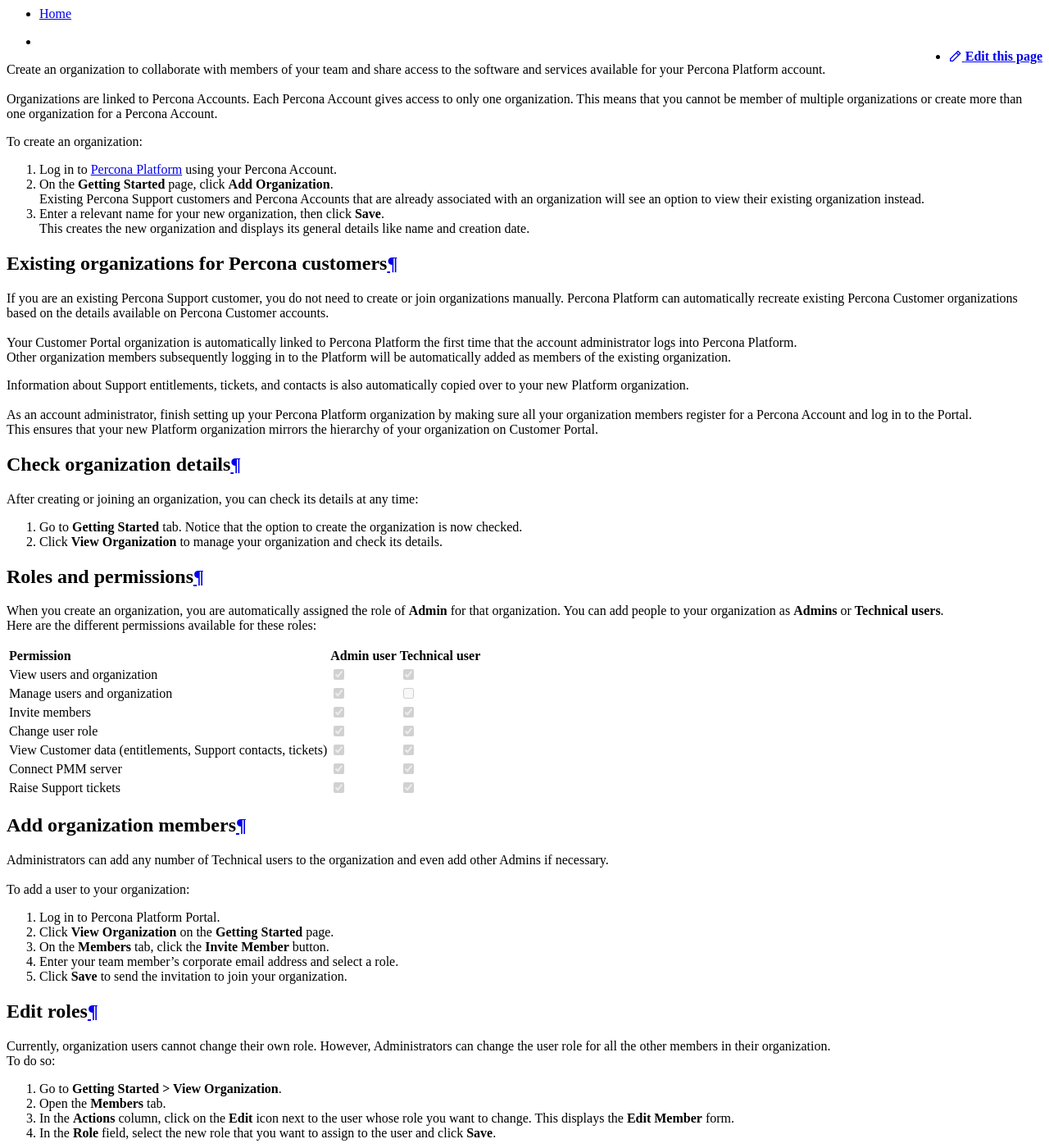
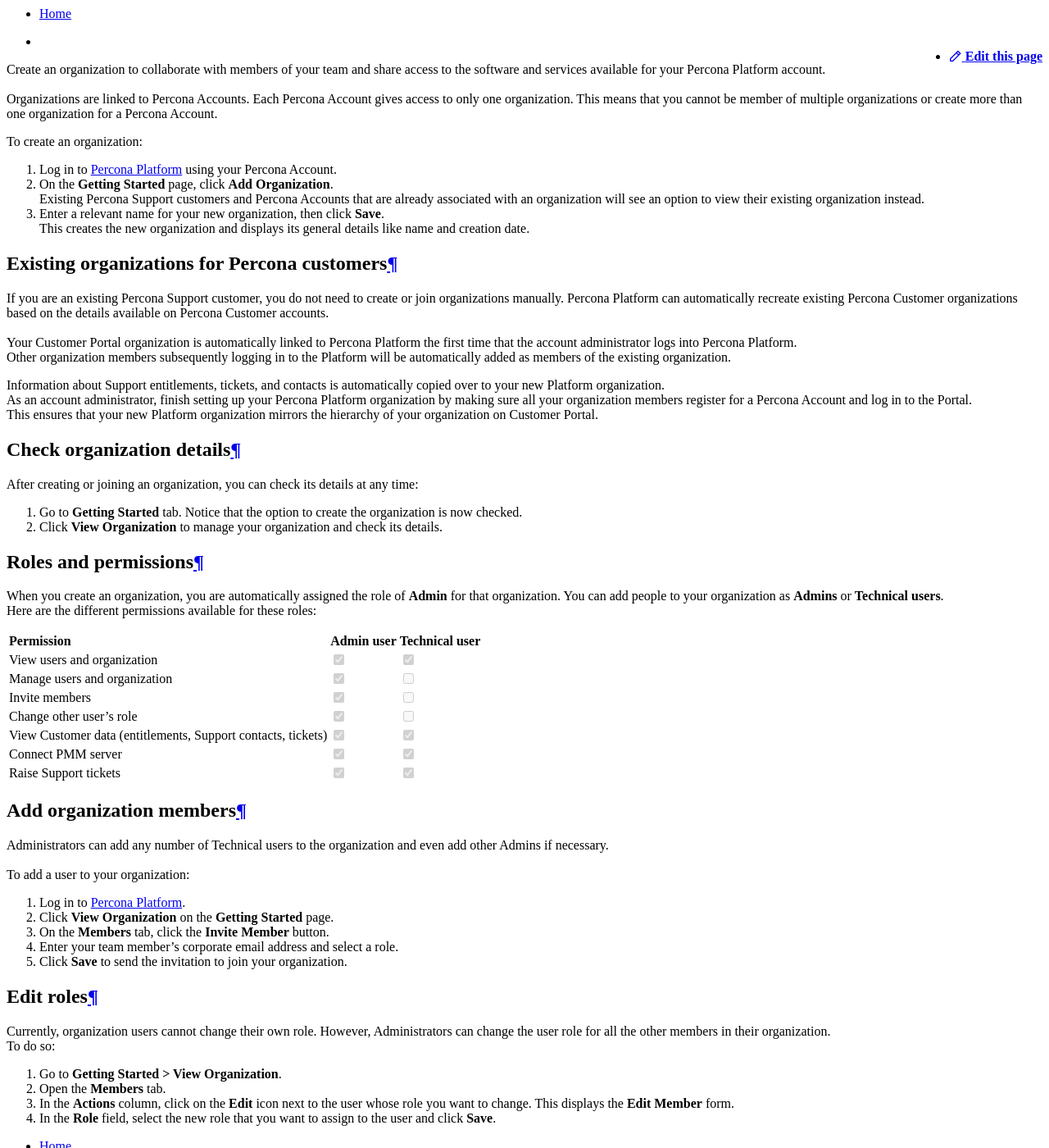
Before and after one commit to percona/portal-doc, an MkDocs documentation site: the page built from docs/create-manage-organizations.md, in a window 1280 px wide and 1400 px high. Shown: the whole window at 82% size. Built offline with MkDocs 1.6.1 and Material for MkDocs 9.7.7, drawn with Linux system fonts in a browser that asks for light colours; nearby versions of some CDN libraries.

Commit message:
Corrected permission info and removed unecessary titles

```diff
--- a/docs/create-manage-organizations.md
+++ b/docs/create-manage-organizations.md
@@ -3,7 +3,7 @@
 
 To create an organization:
 
-1. Log in to [Percona Platform](https://portal.percona.com/percona) using your Percona Account.
+1. Log in to [Percona Platform](https://portal.percona.com) using your Percona Account.
 2. On the **Getting Started** page, click **Add Organization**. <br />
 Existing Percona Support customers and Percona Accounts that are already associated with an organization will see an option to view their existing organization instead.
 3. Enter a relevant name for your new organization, then click **Save**. <br />
@@ -15,7 +15,7 @@
 Your Customer Portal organization is automatically linked to Percona Platform the first time that the account administrator logs into Percona Platform. <br />
 Other organization members subsequently logging in to the Platform will be automatically added as members of the existing organization. <br />
 
-Information about Support entitlements, tickets, and contacts is also automatically copied over to your new Platform organization. <br /><br />
+Information about Support entitlements, tickets, and contacts is automatically copied over to your new Platform organization. <br />
 As an account administrator, finish setting up your Percona Platform organization by making sure all your organization members register for a Percona Account and log in to the Portal. <br />
 This ensures that your new Platform organization mirrors the hierarchy of your organization on Customer Portal.
 
@@ -37,8 +37,8 @@
 | :----------| :----------- |:----------- |
 |View users and organization|<input type="checkbox" disabled checked /> | <input type="checkbox" disabled checked />|
 |Manage users and organization       | <input type="checkbox" disabled checked />    |  <input type="checkbox" disabled />|
-|Invite members|<input type="checkbox" disabled checked /> | <input type="checkbox" disabled checked />|
-|Change user role |    <input type="checkbox" disabled checked />     |   <input type="checkbox" disabled checked /> |
+|Invite members|<input type="checkbox" disabled checked /> | <input type="checkbox" disabled />|
+|Change other user's role |    <input type="checkbox" disabled checked />     |   <input type="checkbox" disabled /> |
 |View Customer data (entitlements, Support contacts, tickets)| <input type="checkbox" disabled checked />    |   <input type="checkbox" disabled checked /> |
 |Connect PMM server| <input type="checkbox" disabled checked />| <input type="checkbox" disabled checked />|
 |Raise Support tickets| <input type="checkbox" disabled checked />  |<input type="checkbox" disabled checked />  |
@@ -48,7 +48,7 @@
 Administrators can add any number of Technical users to the organization and even add other Admins if necessary. <br /><br />
 To add a user to your organization:
 
-1. Log in to Percona Platform Portal.
+1. Log in to [Percona Platform](https://portal.percona.com).
 2. Click **View Organization** on the **Getting Started** page.
 3. On the **Members** tab, click the **Invite Member** button.
 4. Enter your team member's corporate email address and select a role.
```
Also changed, not shown: docs/index.md (+3 -0 lines), docs/percona-account-help.md (+0 -1 lines).
